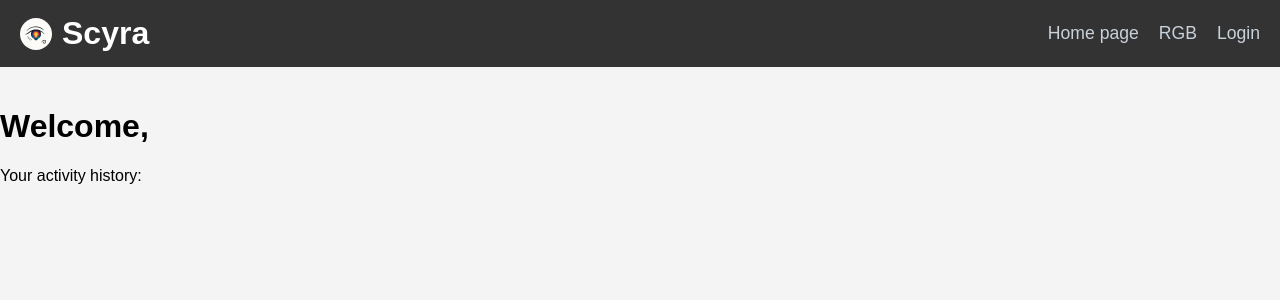
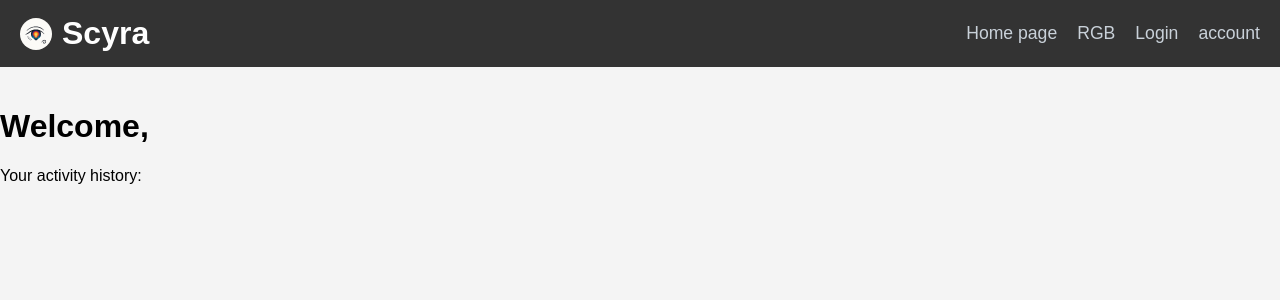
Before and after one commit to wenkow2k515/Scyra-WLED-RGB-group-project, a Flask app: page /account in a window 1280 px wide. Shown: the top 300 px of the page. Run offline with Flask 3, Linux system fonts and the light colour scheme.

Commit message:
add a redirect to go to account page by route

```diff
--- a/app/templates/body.html
+++ b/app/templates/body.html
@@ -20,6 +20,7 @@
             <a href="{{ url_for('home') }}">Home page</a>
             <a href="{{ url_for('rgb') }}">RGB</a>
             <a href="{{ url_for('login') }}">Login</a>
+            <a href="{{ url_for('account') }}">account</a>
         </nav>
     </header>
 
```
